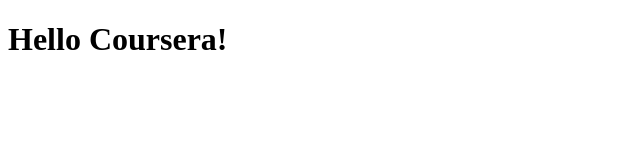
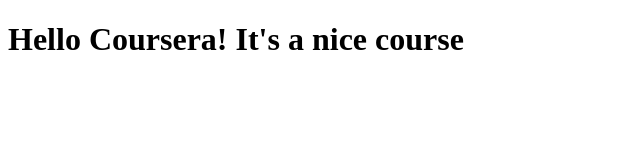
Before and after one commit to ankitdamseth/coursera-test, a plain HTML site: page site/index.html in a window 1280 px wide. Shown: the whole page, without its empty margins (0-640 px from the left). Drawn offline with Linux system fonts and the light colour scheme.

Commit message:
a small addition to our project

```diff
--- a/site/index.html
+++ b/site/index.html
@@ -4,6 +4,6 @@
 	<title>Hello Coursera!</title>
 </head>
 <body>
-<h1>Hello Coursera!</h1>
+<h1>Hello Coursera! It's a nice course</h1>
 </body>
 </html>
```
